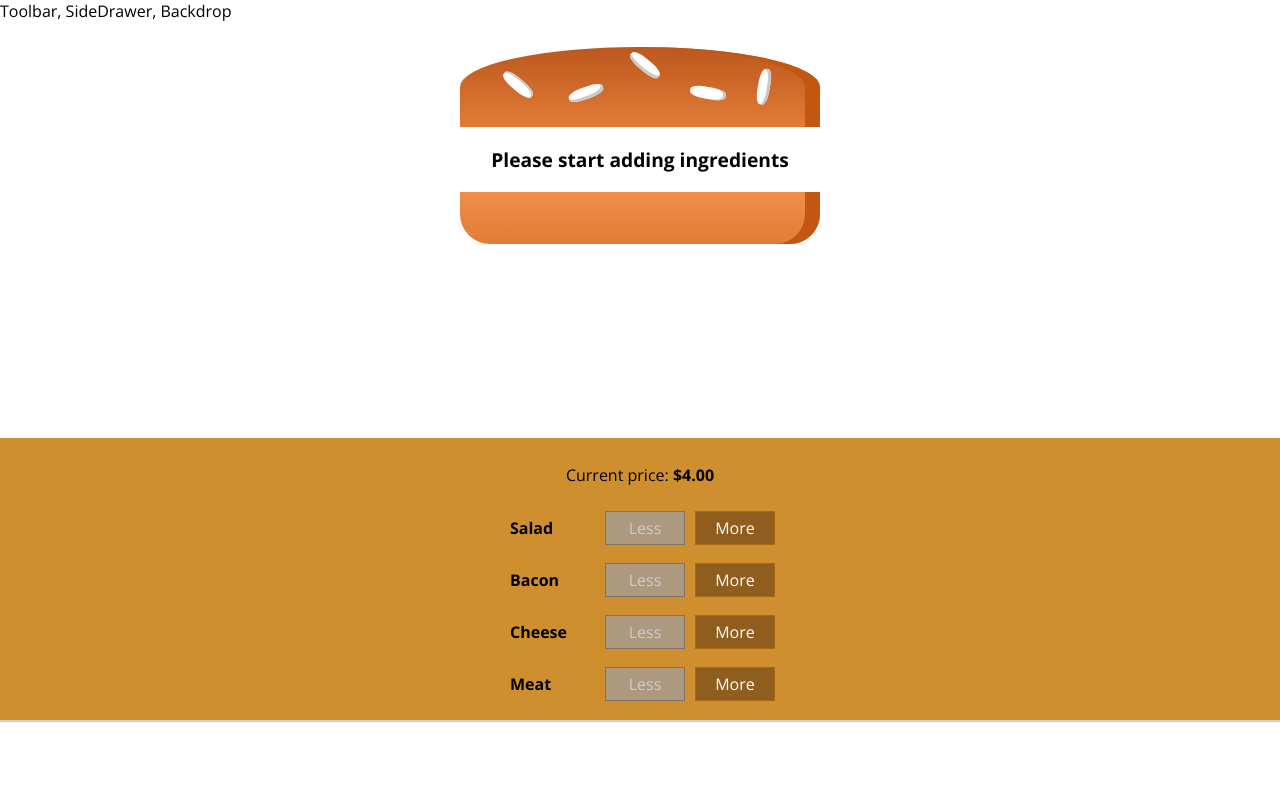
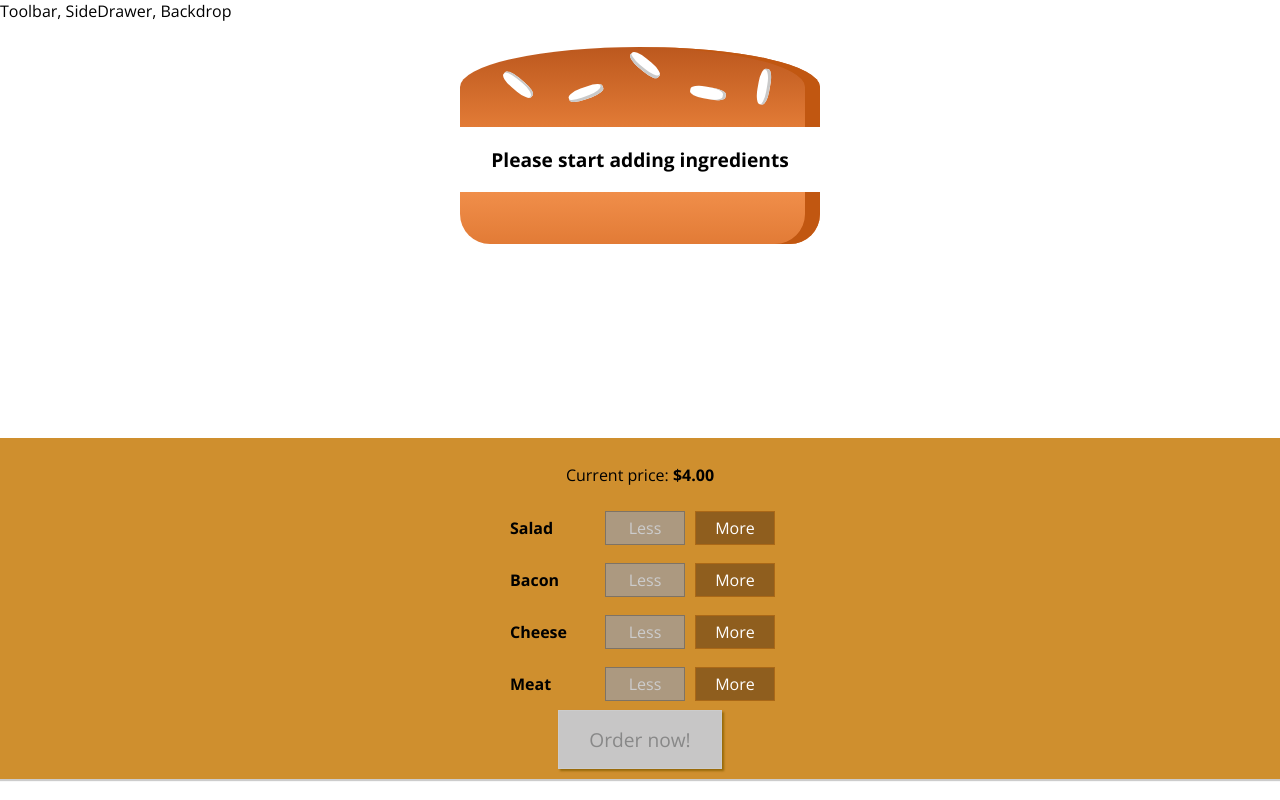
Before and after one commit to evgenydus/burger-builder, a React (Create React App) app: page / in a window 1280 px wide. Built offline with nearby package versions, Linux system fonts and the light colour scheme.

Commit message:
feat: implement order button

```diff
--- a/src/components/Burger/BuildControls/index.js
+++ b/src/components/Burger/BuildControls/index.js
@@ -11,7 +11,7 @@ const controls = [
   { label: 'Meat', type: 'meat' },
 ]
 
-const BuildControls = ({ disabled, ingredientAdded, ingredientRemoved, price }) => {
+const BuildControls = ({ disabled, ingredientAdded, ingredientRemoved, price, isPurchasable }) => {
   const currentPrice = price.toFixed(2)
 
   return (
@@ -28,6 +28,7 @@ const BuildControls = ({ disabled, ingredientAdded, ingredientRemoved, price })
           removed={() => ingredientRemoved(type)}
         />
         ))}
+        <button className="order-button" disabled={isPurchasable}>Order now!</button>
     </div>
   )
 }
--- a/src/components/Burger/BuildControls/styles.css
+++ b/src/components/Burger/BuildControls/styles.css
@@ -8,3 +8,44 @@
   padding: 10px 0;
   width: 100%;
 }
+
+.order-button {
+  background-color: #DAD735;
+  border: 1px solid #966909;
+  box-shadow: 2px 2px 2px #966909;
+  color: #966909;
+  cursor: pointer;
+  font-family: inherit;
+  font-size: 1.2em;
+  outline: none;
+  padding: 15px 30px;
+}
+
+.order-button:hover, .order-button:active {
+  background-color: #A0DB41;
+  border: 1px solid #966909;
+  color: #966909;
+}
+
+.order-button:disabled {
+  background-color: #C7C6C6;
+  border: 1px solid #ccc;
+  color: #888888;
+  cursor: not-allowed;
+}
+
+.order-button:not(:disabled) {
+  animation: enable 0.3s linear;
+}
+
+@keyframes enable {
+  0% {
+    transform: scale(1);
+  }
+  60% {
+    transform: scale(1.1);
+  }
+  100% {
+    transform: scale(1);
+  }
+}
--- a/src/containers/BurgerBuilder/index.js
+++ b/src/containers/BurgerBuilder/index.js
@@ -21,6 +21,19 @@ class BurgerBuilder extends Component {
       salad: 0,
     },
     totalPrice: 4,
+    isPurchasable: false,
+  }
+
+  updatePurchaseState = (ingredients) => {
+    const sum = Object.keys(ingredients)
+      .map(ingredientKey => {
+        return ingredients[ingredientKey]
+      })
+      .reduce((sum, el) => {
+        return sum + el
+      }, 0)
+
+    this.setState({isPurchasable: sum > 0})
   }
 
   addIngredientHandler = (type) => {
@@ -37,6 +50,7 @@ class BurgerBuilder extends Component {
     const newPrice = oldPrice + priceAddition
 
     this.setState({ totalPrice: newPrice, ingredients: updatedIngredients })
+    this.updatePurchaseState(updatedIngredients)
   }
 
   removeIngredientHandler = (type) => {
@@ -58,10 +72,11 @@ class BurgerBuilder extends Component {
     const newPrice = oldPrice - priceDeduction
 
     this.setState({ totalPrice: newPrice, ingredients: updatedIngredients })
+    this.updatePurchaseState(updatedIngredients)
   }
 
   render() {
-    const { ingredients, totalPrice } = this.state
+    const { ingredients, totalPrice, isPurchasable } = this.state
     const disabledInfo = {
       ...ingredients
     }
@@ -78,6 +93,7 @@ class BurgerBuilder extends Component {
           ingredientAdded={this.addIngredientHandler}
           ingredientRemoved={this.removeIngredientHandler}
           price={totalPrice}
+          isPurchasable={!isPurchasable}
         />
       </>
     )
```
